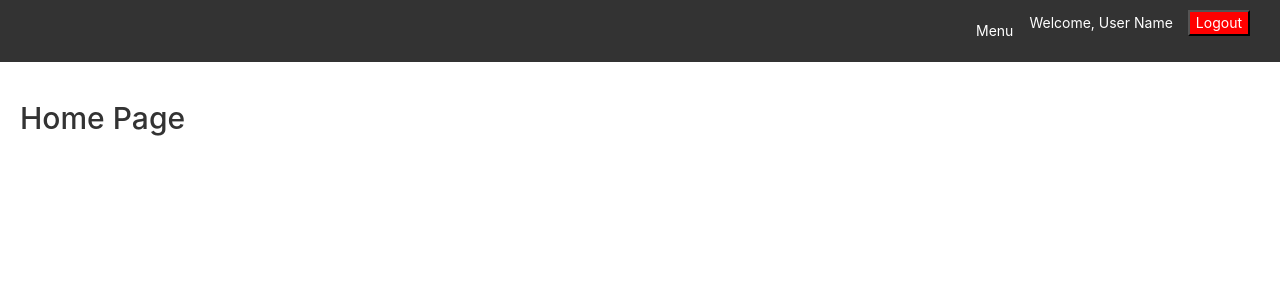
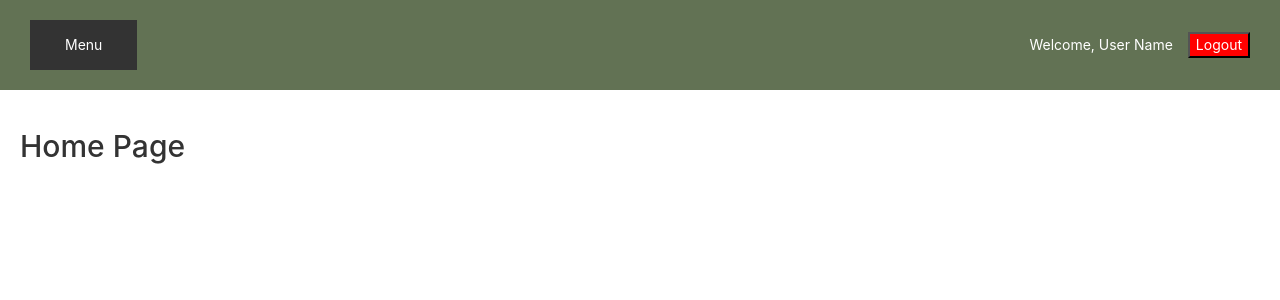
Before and after one commit to Laevijerisha/Mini, a React (Create React App) app: page /userdash in a window 1280 px wide. Shown: the top 300 px of the page. Built offline with nearby package versions, Linux system fonts and the light colour scheme.

Commit message:
Commit 2

```diff
--- a/src/Components/UserDash.css
+++ b/src/Components/UserDash.css
@@ -9,9 +9,11 @@
 .top-nav {
     display: flex;
     justify-content: flex-end;
+    align-items: center;
     padding: 10px;
-    background-color: #333;
+    background-color:#627254;
     color: #fff;
+    height: 9rem;
 }
 
 .user-info {
@@ -27,8 +29,9 @@
 }
 
 .menu-btn {
-    align-self: flex-start;
-    margin: 10px;
+    position: absolute;
+    left: 30px;
+    padding: 15px 35px;
     background-color: #333;
     color: #fff;
     border: none;
```
